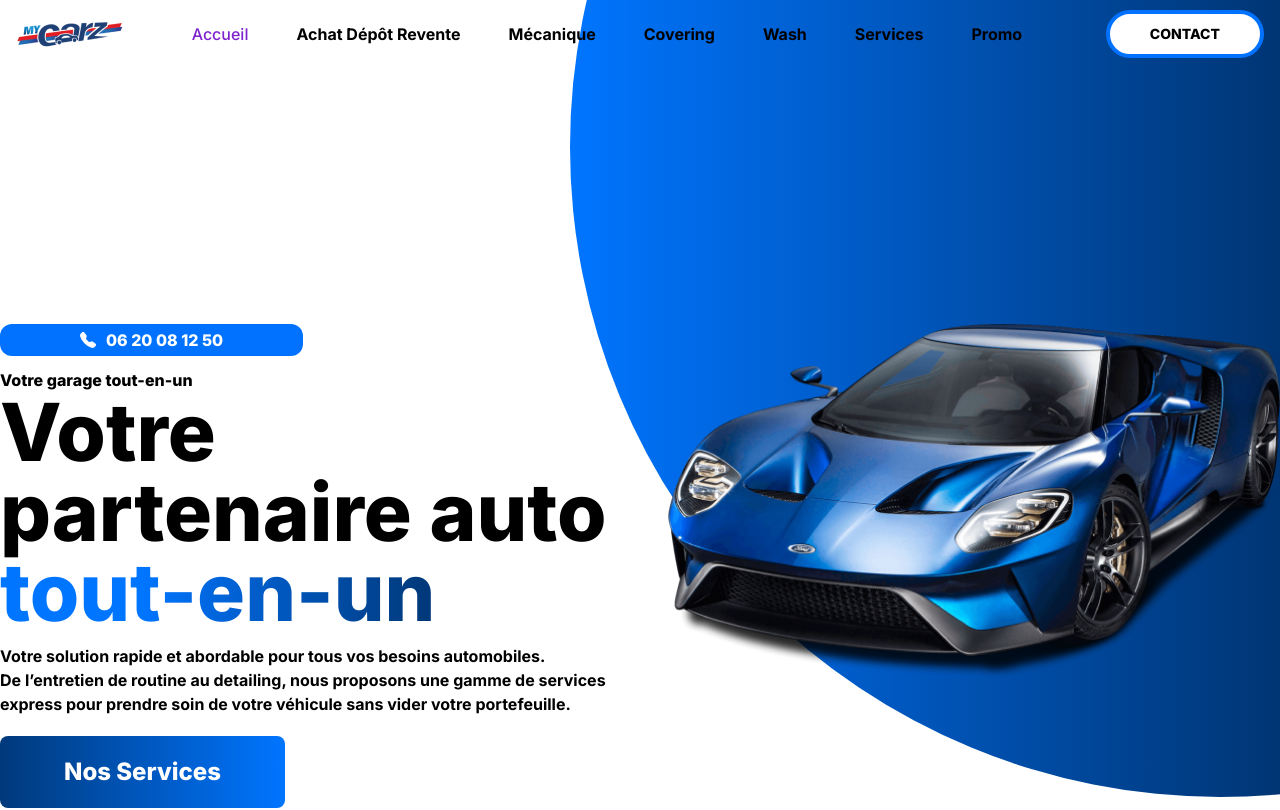
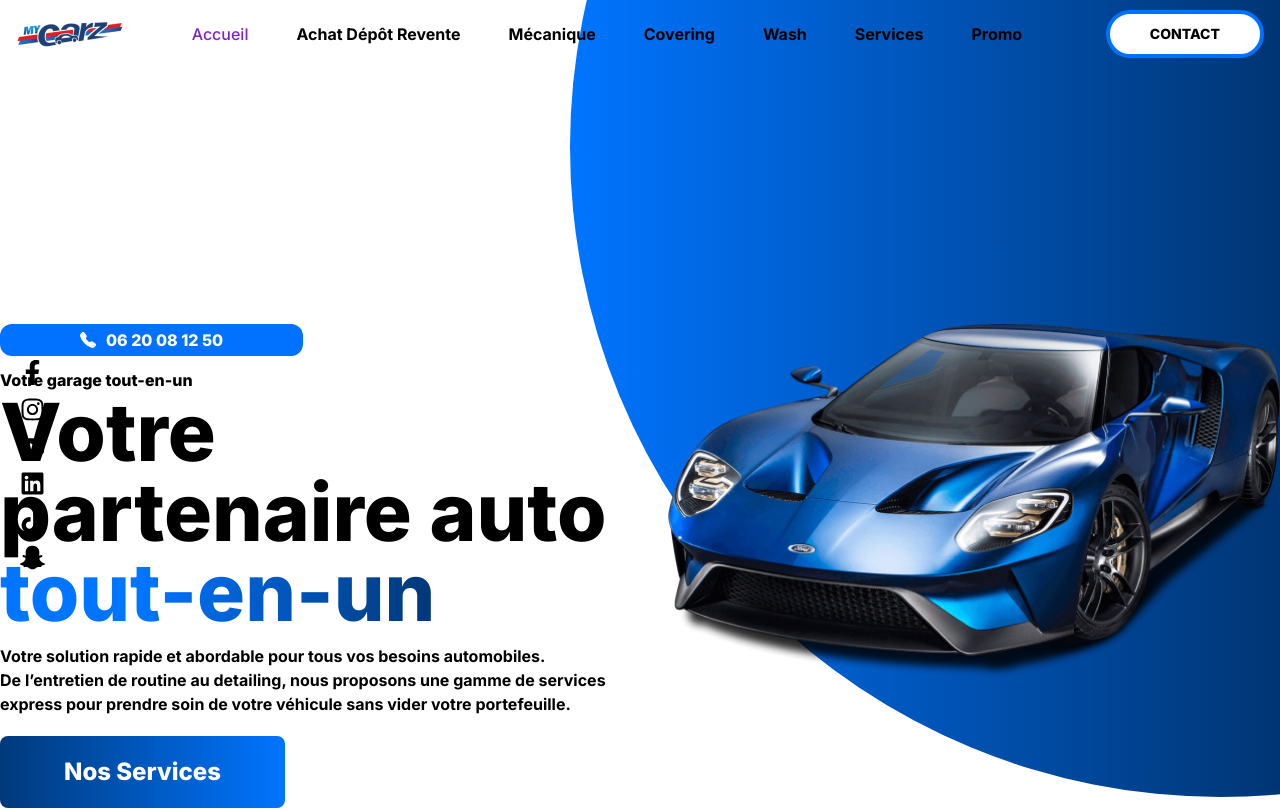
Before and after one commit to Yannis-Alouache/MyCarz, a Next.js app in the folder frontend/: page / in a window 1280 px wide. Shown: the top 810 px of the page. Built offline with nearby package versions, Linux system fonts and the light colour scheme.

Commit message:
[+] added social bar

```diff
--- /dev/null
+++ b/frontend/src/app/(routes)/mentions-legales/page.js
@@ -0,0 +1,9 @@
+import React from 'react'
+
+const MentionsLegales = () => {
+  return (
+    <div>page</div>
+  )
+}
+
+export default page
--- a/frontend/src/app/_components/Footer/Footer.jsx
+++ b/frontend/src/app/_components/Footer/Footer.jsx
@@ -63,7 +63,7 @@ const Footer = (props) => {
                     <Link href="/nos-valeurs" className="hover:underline">Promo</Link>
                   </li>
                   <li className="mb-4">
-                    <Link href="/nos-valeurs" className="hover:underline">Mentions légales</Link>
+                    <Link href="/mentions-legales" className="hover:underline">Mentions légales</Link>
                   </li>
                   <li className="mb-4">
                     <Link href="/nos-valeurs" className="hover:underline">Politique Confidentialité</Link>
--- /dev/null
+++ b/frontend/src/app/_components/SocialSidebar/SocialSidebar.jsx
@@ -0,0 +1,30 @@
+import { FaFacebookF, FaInstagram, FaYoutube, FaLinkedin, FaTiktok, FaSnapchatGhost } from "react-icons/fa";
+
+const SocialSidebar = () => {
+  return (
+    <div className="fixed left-5 z-50" style={{top: "45vh"}}>
+        <ul className="flex flex-col">
+            <li className="mb-3">
+                <a href="https://www.facebook.com/mycarzfr" className="transition-all ease-in-out duration-300 hover:opacity-50" target="_blank"><FaFacebookF size={25} /></a>
+            </li>
+            <li className="mb-3">
+                <a href="https://www.instagram.com/mycarzfr/" className="transition-all ease-in-out duration-300 hover:opacity-50" target="_blank"><FaInstagram size={25} /></a>
+            </li>
+            <li className="mb-3">
+                <a href="https://www.youtube.com/channel/UCHBrNQofk_t62s3-2hQe9fQ" className="transition-all ease-in-out duration-300 hover:opacity-50" target="_blank"><FaYoutube size={25} /></a>
+            </li>
+            <li className="mb-3">
+                <a href="https://www.linkedin.com/company/mycarzfr/" className="transition-all ease-in-out duration-300 hover:opacity-50" target="_blank"><FaLinkedin size={25} /></a>
+            </li>
+            <li className="mb-3">
+                <a href="https://www.tiktok.com/@mycarzfr" className="transition-all ease-in-out duration-300 hover:opacity-50" target="_blank"><FaTiktok size={25} /></a>
+            </li>
+            <li className="mb-3">
+                <a href="https://www.snapchat.com/add/mycarzfr" className=" transition-all ease-in-out duration-300 hover:opacity-50" target="_blank"><FaSnapchatGhost size={25} /></a>
+            </li>
+        </ul>
+    </div>
+  )
+}
+
+export default SocialSidebar
--- /dev/null
+++ b/frontend/src/app/_components/SocialSidebar/style.css
@@ -0,0 +1,3 @@
+.social-link:hover {
+    opacity: .5;
+}
--- a/frontend/src/app/layout.js
+++ b/frontend/src/app/layout.js
@@ -1,3 +1,4 @@
+import SocialSidebar from './_components/SocialSidebar/SocialSidebar'
 import './globals.css'
 import { Inter } from 'next/font/google'
 
@@ -11,7 +12,10 @@ export const metadata = {
 export default function RootLayout({ children }) {
   return (
     <html lang="fr">
-      <body className={inter.className}>{children}</body>
+      <body className={inter.className}>
+        <SocialSidebar />
+        {children}
+      </body>
     </html>
   )
 }
```
